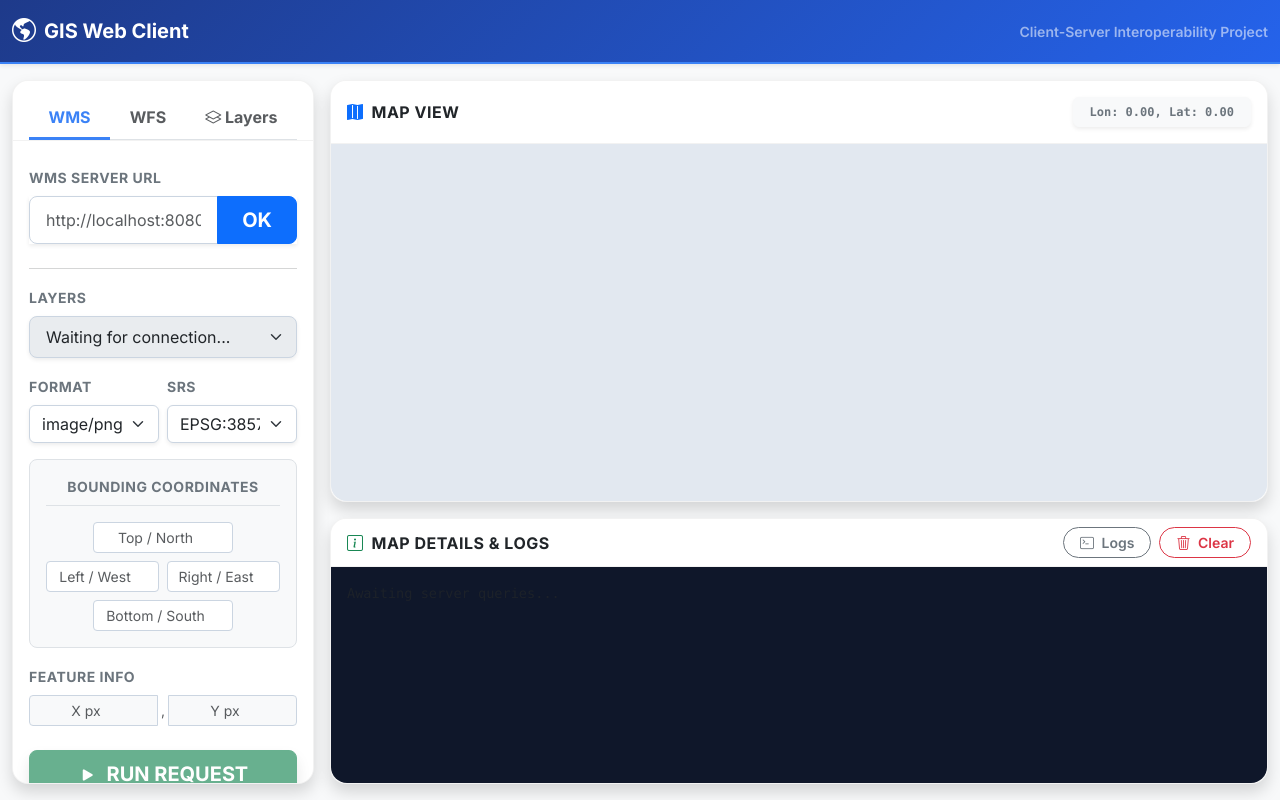
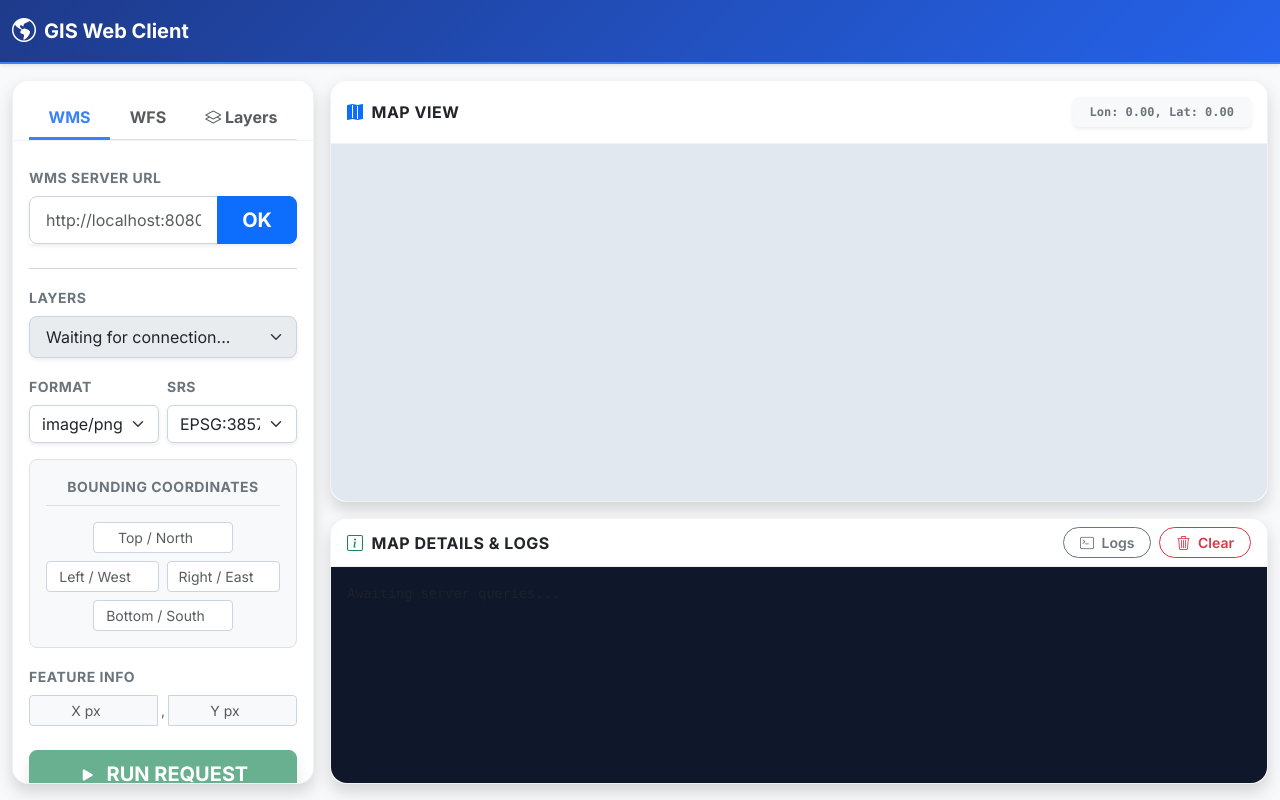
Before and after one commit to yakshbhesaniya/interop-gis, a plain HTML site: page index.html in a window 1280 px wide. Drawn offline with nearby package versions, Linux system fonts and the light colour scheme; a script that the page names is missing.

Commit message:
bug resolved

```diff
--- a/index.html
+++ b/index.html
@@ -4,7 +4,7 @@
 <head>
     <meta charset="UTF-8">
     <meta name="viewport" content="width=device-width, initial-scale=1.0">
-    <title>Interoperability GIS Client</title>
+    <title>GIS Web Client</title>
     <!-- Bootstrap 5 CSS -->
     <link href="https://cdn.jsdelivr.net/npm/bootstrap@5.3.3/dist/css/bootstrap.min.css" rel="stylesheet">
     <!-- OpenLayers CSS -->
@@ -24,9 +24,6 @@
             <a class="navbar-brand fw-bold d-flex align-items-center gap-2" href="#">
                 <i class="bi bi-globe-americas fs-4"></i> GIS Web Client
             </a>
-            <span class="navbar-text text-white-75 small fw-semibold">
-                Client-Server Interoperability Project
-            </span>
         </div>
     </nav>
 
```
